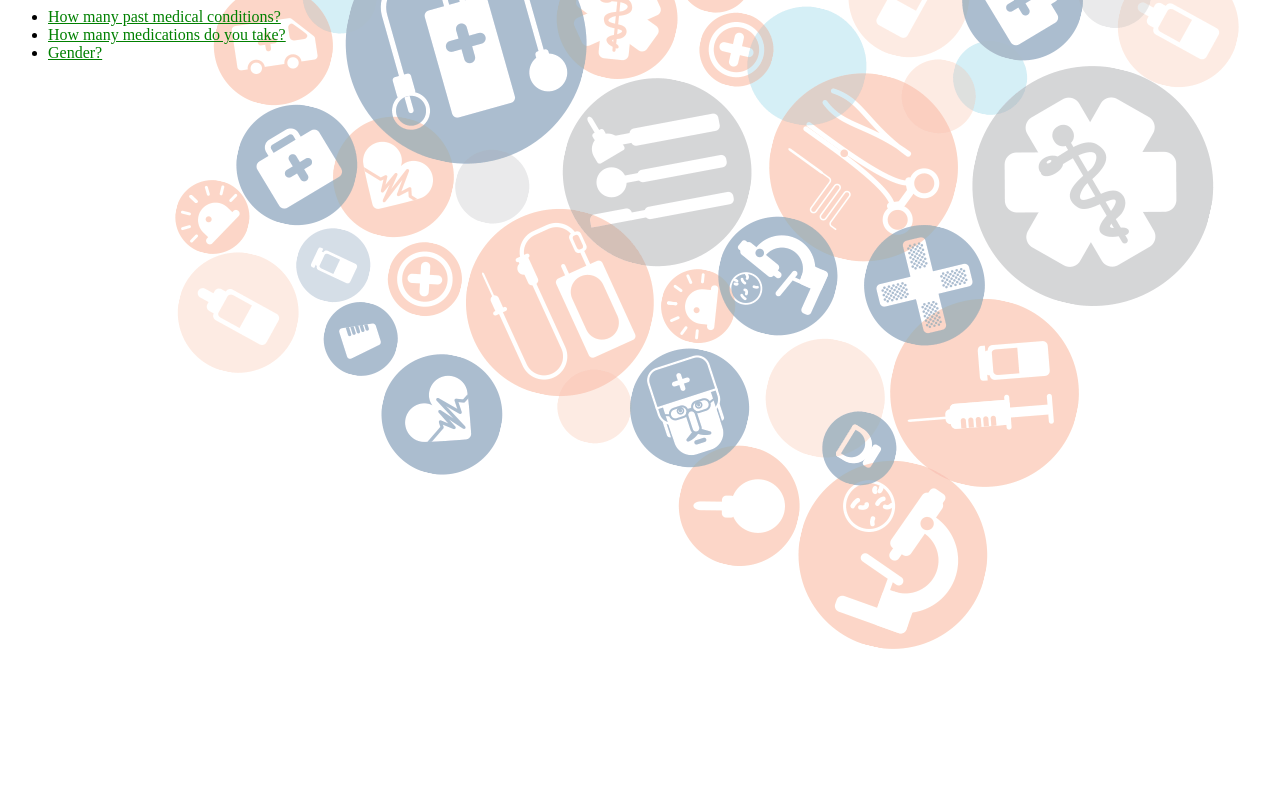
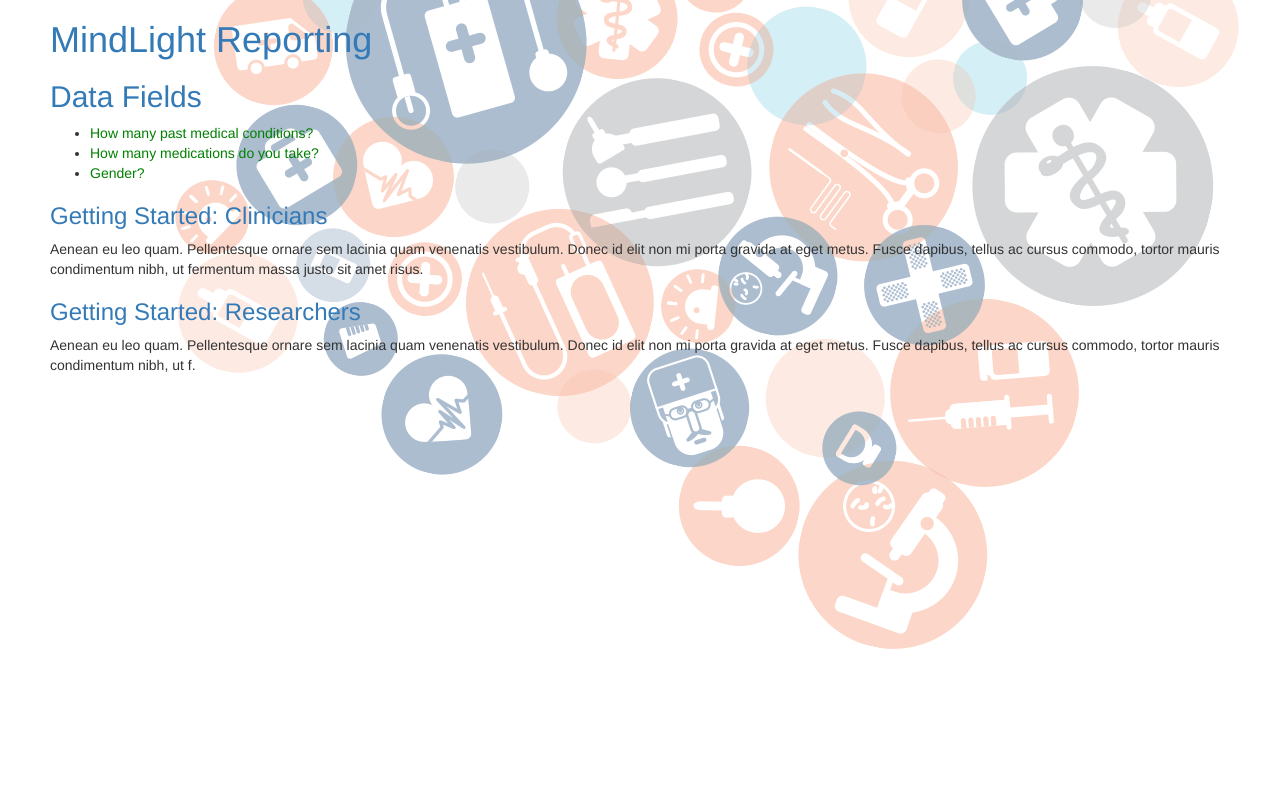
Before and after one commit to cpnguyen5/mindlight, a Django app: page /polls/ in a window 1280 px wide. Run offline with Django 3.2, Linux system fonts and the light colour scheme; data comes from the database, SQL or seed files in the repository; some libraries are stand-ins or nearby versions.

Commit message:
main page style

```diff
--- a/mysite/mysite/static/polls/style.css
+++ b/mysite/mysite/static/polls/style.css
@@ -3,5 +3,7 @@ li a {
 }
 
 body {
-    background: white url("images/background.gif") no-repeat right bottom;
+    background: white url("images/background.gif") no-repeat right bottom; padding-left: 50px;
 }
+
+<link rel="stylesheet" href="{% static 'polls/style.css' %}">
--- a/mysite/mysite/urls.py
+++ b/mysite/mysite/urls.py
@@ -23,6 +23,7 @@ from .widgets import CustomWidget
 router.register(CustomWidget, 'custom_widget', eg_kwargs_param="[A-Za-z0-9_-]+")
 
 urlpatterns = [
+    url(r'', include('polls.urls')),
     url(r'^polls/', include('polls.urls')),
     url(r'^admin/', admin.site.urls),
     url(r'^dashboard/', include(router.urls)),
--- a/mysite/polls/templates/polls/index.html
+++ b/mysite/polls/templates/polls/index.html
@@ -1,4 +1,27 @@
+
+
+
 {% load staticfiles %}
+<link rel="stylesheet" href="//maxcdn.bootstrapcdn.com/bootstrap/3.2.0/css/bootstrap.min.css">
+<link rel="stylesheet" href="//maxcdn.bootstrapcdn.com/bootstrap/3.2.0/css/bootstrap-theme.min.css">
+<link href="//fonts.googleapis.com/css?family=Lobster&subset=latin,latin-ext" rel="stylesheet" type="text/css">
+
+<link rel="stylesheet" href="{% static 'polls/style.css' %}">
+
+
+<html>
+    <head>
+        <title>MindLight Reporting</title>
+    </head>
+    <body>
+
+        <div>
+            <h1><a href="">MindLight Reporting</a></h1>
+        </div>
+
+        <div>
+             <p></p>
+            <h2><a href="">Data Fields</a></h2>
 
             <link rel="stylesheet" type="text/css" href="{% static 'polls/style.css' %}" />
 
@@ -11,3 +34,15 @@
             {% else %}
                 <p>No polls are available.</p>
             {% endif %}
+            <p></p>
+            <h3><a href="">Getting Started: Clinicians</a></h3>
+            <p>Aenean eu leo quam. Pellentesque ornare sem lacinia quam venenatis vestibulum. Donec id elit non mi porta gravida at eget metus. Fusce dapibus, tellus ac cursus commodo, tortor mauris condimentum nibh, ut fermentum massa justo sit amet risus.</p>
+        </div>
+
+        <div>
+            <p></p>
+            <h3><a href="">Getting Started: Researchers</a></h3>
+            <p>Aenean eu leo quam. Pellentesque ornare sem lacinia quam venenatis vestibulum. Donec id elit non mi porta gravida at eget metus. Fusce dapibus, tellus ac cursus commodo, tortor mauris condimentum nibh, ut f.</p>
+        </div>
+    </body>
+</html>
```
Also changed, not shown: mysite/polls/templates/polls/detail.html (+9 -0 lines), mysite/polls/templates/static/polls/style.css (+18 -1 lines). Lines whose indentation alone changed are shown as unchanged.
